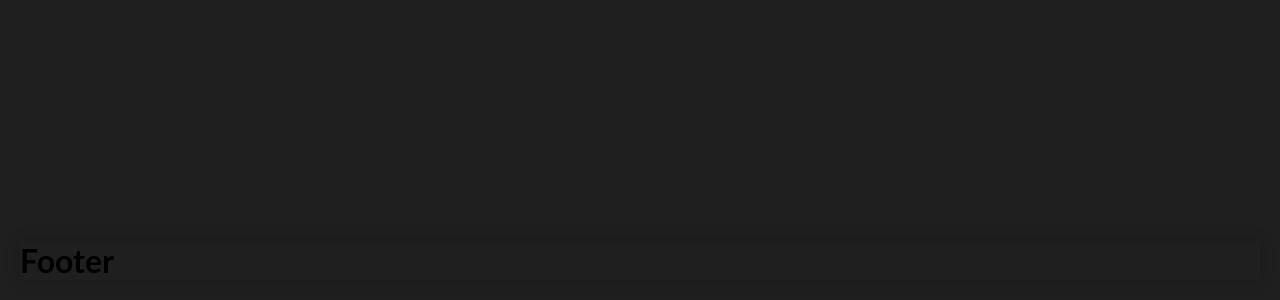
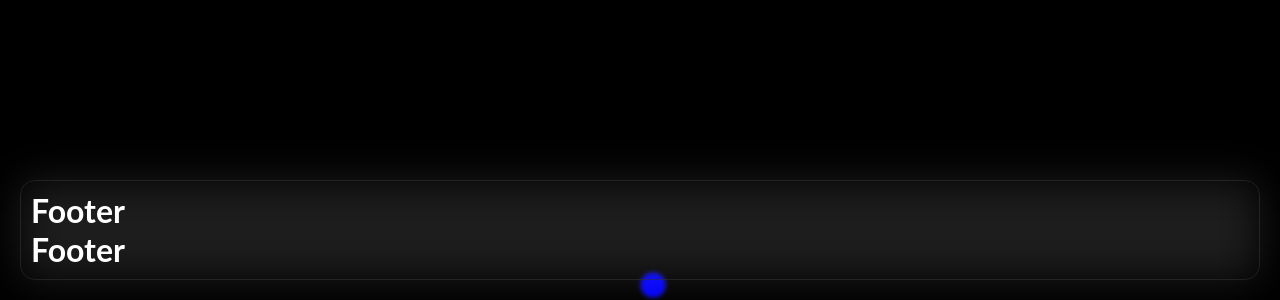
Before and after one commit to rajitha302/bottom-navbar-glassEffect, a React (Create React App) app: page / in a window 1280 px wide. Shown: the part 500-800 px from the top of the page. Built offline with nearby package versions, Linux system fonts and the light colour scheme.

Commit message:
2 files modified, 1 added

```diff
--- a/src/App.js
+++ b/src/App.js
@@ -1,11 +1,12 @@
 import React from 'react';
 import './style.css';
 import Footer from './components/Footer';
+import Bubbles from './components/Bubbles';
 import styled from 'styled-components';
 
 const Container = styled.div`
 height: 100vh;
-background: #1f1f1f;
+background: #000;
 display: flex;
 flex-direction: column;
 justify-content: flex-end;
@@ -14,6 +15,7 @@ justify-content: flex-end;
 export default function App() {
   return (
     <Container>
+      <Bubbles />
       <Footer />
     </Container>
   );
--- /dev/null
+++ b/src/components/Bubbles.js
@@ -0,0 +1,24 @@
+import React from 'react';
+import styled from 'styled-components';
+
+const Circle = styled.div`
+background: blue;
+width: 24px;
+height: 24px;
+border-radius: 50%;
+filter: blur(2px);
+position: absolute;
+left: 50%;
+bottom: 2px;
+border: 1px solid rgba(43, 43, 43, 0.568);
+`;
+
+const Bubbles = () => {
+  return (
+    <>
+      <Circle />
+    </>
+  );
+};
+
+export default Bubbles;
--- a/src/components/Footer.js
+++ b/src/components/Footer.js
@@ -2,14 +2,38 @@ import React from 'react';
 import styled from 'styled-components';
 
 const Wrapper = styled.footer`
-  box-shadow: 0 0 1rem 0 rgba(0, 0, 0, .2);
-  margin: 20px
+border-radius: 15px;
+border: 1px solid rgba(43, 43, 43, 0.568);
+position: relative;
+margin: 20px;
+padding: 10px;
+
+
+
+&:before {
+  position: absolute;
+  content: '';
+  background: inherit;
+  left: 0;
+  right: 0;
+  top: 0;
+  bottom: 0;
+  box-shadow: inset 0 0 0 3000px rgba(150, 150, 150, 0.192);
+  filter: blur(20px);
+  border-radius: 15px;
+}
+`;
+
+const Heading1 = styled.h1`
+ color: #fff;
+ position: relative;
 `;
 
 const Footer = () => {
   return (
     <Wrapper>
-      <h1>Footer</h1>
+      <Heading1>Footer</Heading1>
+      <Heading1>Footer</Heading1>
     </Wrapper>
   );
 };
```
